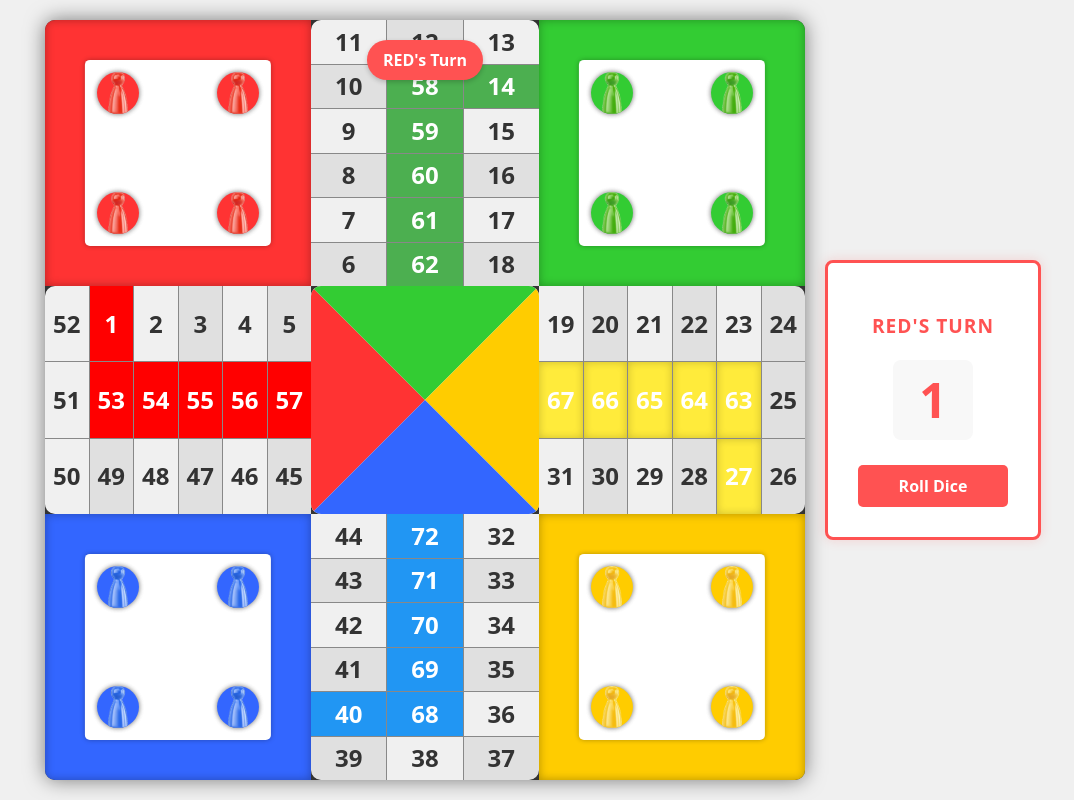
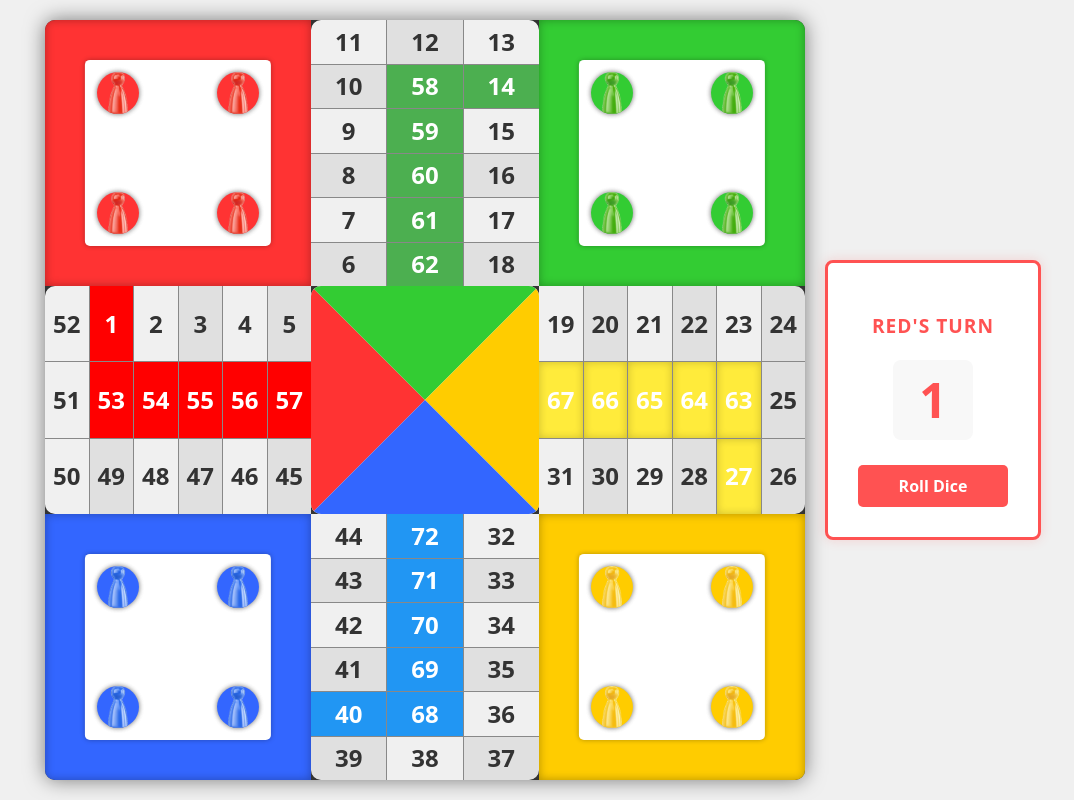
Before and after one commit to GingerImpasto/ludo-game, a React (Vite) app: page / in a window 1280 px wide. Shown: the whole page, without its empty margins (97-1171 px from the left). Built offline with nearby package versions, Linux system fonts and the light colour scheme.

Commit message:
Remove current player indicator in LudoBoard

```diff
--- a/src/components/board/LudoBoard.css
+++ b/src/components/board/LudoBoard.css
@@ -51,37 +51,6 @@
   border-radius: 10px;
 }
 
-.current-player-indicator {
-  position: absolute;
-  top: 20px;
-  left: 50%;
-  transform: translateX(-50%);
-  padding: 8px 16px;
-  border-radius: 20px;
-  font-weight: bold;
-  z-index: 100;
-  background-color: white;
-  box-shadow: 0 2px 5px rgba(0,0,0,0.2);
-}
-
-/* Player-specific colors */
-.current-player-indicator[data-player="red"] {
-  background-color: #ff5252;
-  color: white;
-}
-.current-player-indicator[data-player="green"] {
-  background-color: #4caf50;
-  color: white;
-}
-.current-player-indicator[data-player="blue"] {
-  background-color: #2196f3;
-  color: white;
-}
-.current-player-indicator[data-player="yellow"] {
-  background-color: #ffeb3b;
-  color: #333;
-}
-
 /* Responsive adjustments */
 @media (max-width: 768px) {
   .ludo-container {
--- a/src/components/board/LudoBoard.tsx
+++ b/src/components/board/LudoBoard.tsx
@@ -17,11 +17,6 @@ const LudoBoard: React.FC = () => {
   return (
     <div className="ludo-container">
       <div className="ludo-board">
-        {/* Current player indicator */}
-        <div className="current-player-indicator" data-player={currentPlayer}>
-          {currentPlayer.toUpperCase()}'s Turn
-        </div>
-
         {/* Center of the board */}
         <div className="board-center">
           <BoardCenter />
```
